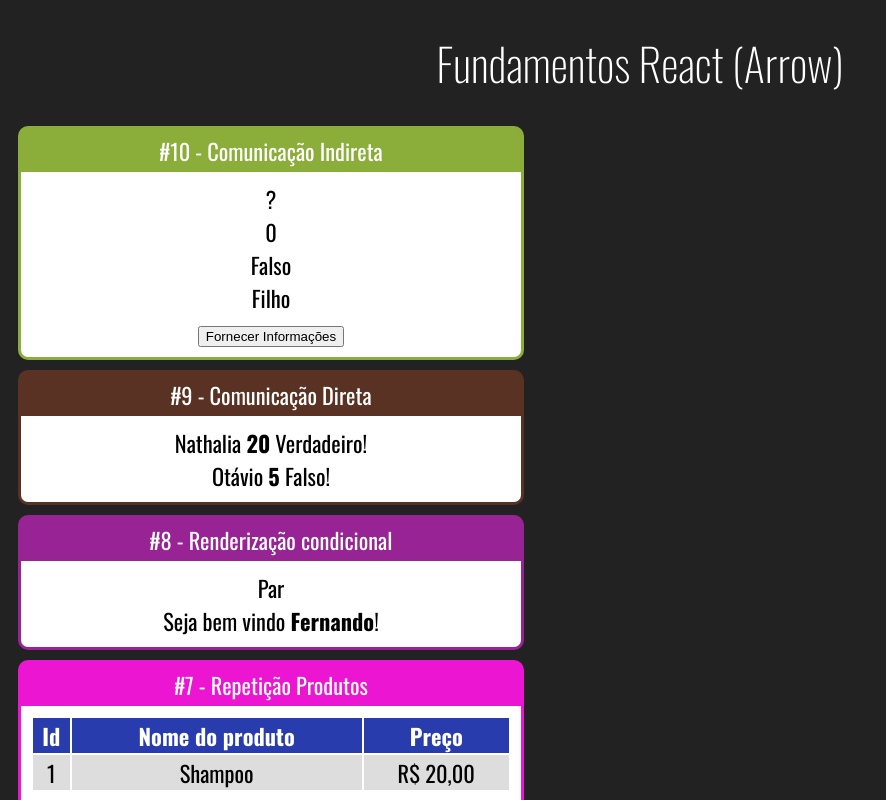
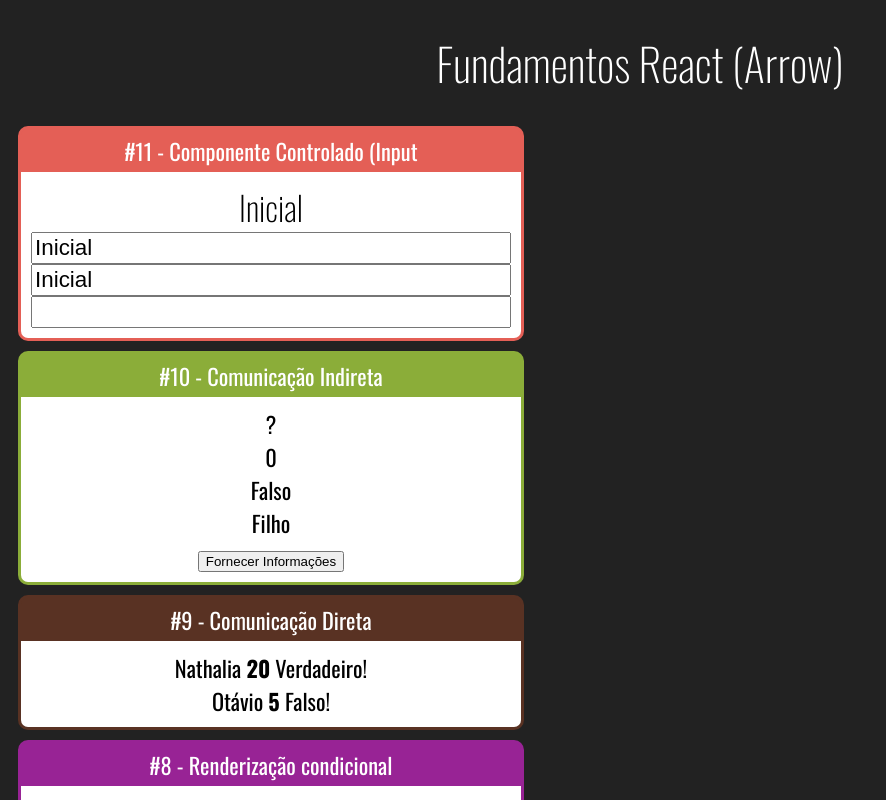
Before and after one commit to nathalia-alice/fundamentos-react, a React (Create React App) app: page / in a window 1280 px wide. Shown: the top 800 px of the page, without its empty margins (0-886 px from the left). Built offline with nearby package versions, Linux system fonts and the light colour scheme.

Commit message:
Componente Controlado

```diff
--- a/src/App.jsx
+++ b/src/App.jsx
@@ -1,6 +1,7 @@
 import './App.css'
 import React from 'react'
 
+import Input from './components/formulario/Input'
 import IndiretaPai from "./components/comunicacao/IndiretaPai"
 import DiretaPai from "./components/comunicacao/DiretaPai"
 import UsuarioInfo from './components/condicional/UsuarioInfo'
@@ -20,6 +21,10 @@
         <h1>Fundamentos React (Arrow)</h1>
 
         <div className="Cards">
+            <Card titulo="#11 - Componente Controlado (Input" color="#E45F56">
+                <Input></Input>
+            </Card>
+
             <Card titulo="#10 - Comunicação Indireta" color="#8BAD39">
                 <IndiretaPai></IndiretaPai>
             </Card>
--- /dev/null
+++ b/src/components/formulario/Input.css
@@ -0,0 +1,8 @@
+.Input input{
+    font-size: 1.4rem;
+}
+
+.Input .box-inputs{
+    display: flex;
+    flex-direction: column;
+}
--- /dev/null
+++ b/src/components/formulario/Input.jsx
@@ -0,0 +1,23 @@
+import React, {useState} from 'react'
+import "./Input.css";
+
+export default props =>{
+    const [valor, setValor] = useState('Inicial')
+
+    function quandoMudar(e){
+        setValor(e.target.value)
+        console.log(e.target.value)
+    }
+
+    return (
+        <div className="Input">
+            <h2>{valor}</h2>
+            <div className="box-inputs">
+                <input value={valor} onChange={quandoMudar}/>
+                <input value={valor} readOnly />
+                <input value={undefined} />
+            </div>
+
+        </div>
+    )
+}
```
